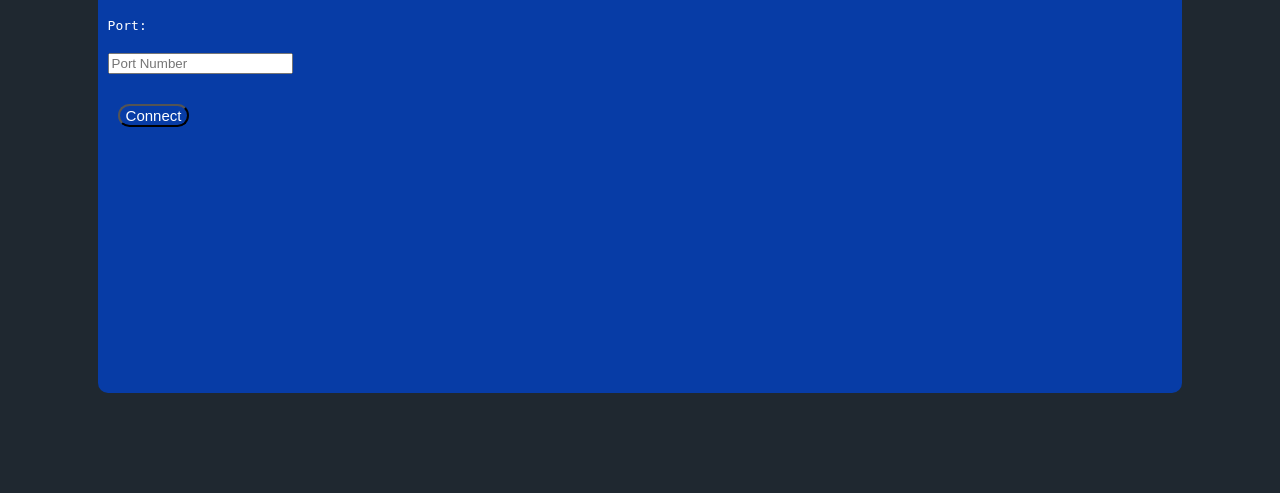
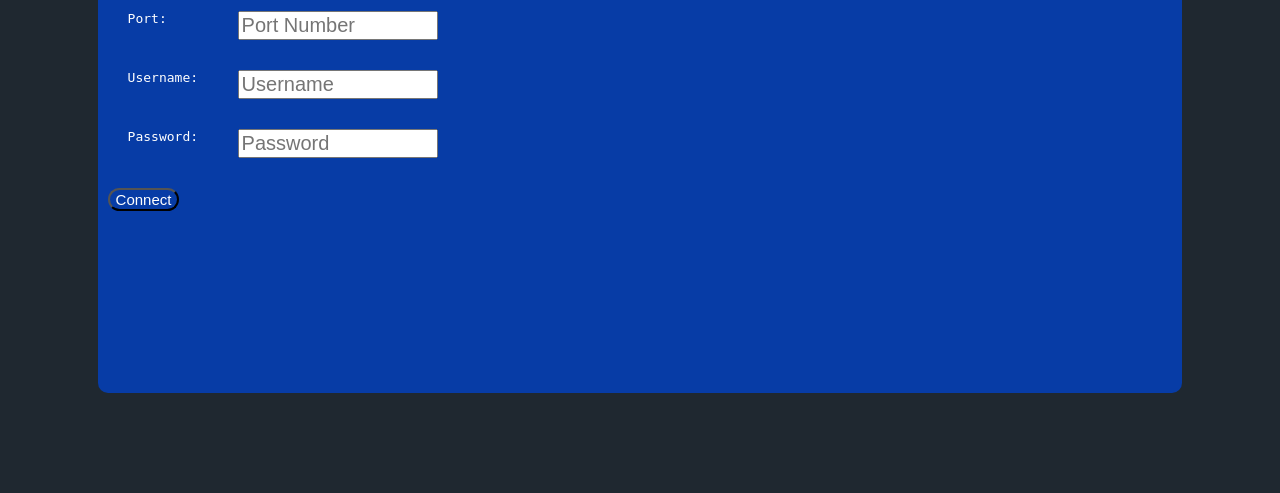
Before and after one commit to martis97/LANwhiz, a Django app: page /devices/add/ in a window 1280 px wide. Shown: the part 384-877 px from the top of the page. Run offline with Django 3.2, Linux system fonts and the light colour scheme.

Commit message:
Extend the UI and modify connect module

```diff
--- a/connect.py
+++ b/connect.py
@@ -17,8 +17,8 @@ class Connect(object):
         self,
         mgmt_ip,
         port,
-        username,
-        password,
+        username=None,
+        password=None,
         telnet=False
     ):
         """ Establishes a connection to a Cisco devices
--- a/web/lwapp/templates/add-device.html
+++ b/web/lwapp/templates/add-device.html
@@ -2,19 +2,65 @@
 
 {% block content %}
 
+<script type="text/javascript">
+
+function connect() {
+    var ip = document.getElementById("ip").value;
+    var port = document.getElementById("port").value;
+    var username = document.getElementById("username").value;
+    var password = document.getElementById("password").value;
+
+    if (!ip || !port) {
+        document.getElementById("responseField").innerHTML = "Target and Port required";
+        return
+    }
+    if (!username || !password) {
+        var url = `/devices/add/?host=${ip}&port=${port}`
+    } else {
+        var url = `/devices/add/?host=${ip}&port=${port}&username=${username}&password=${password}`
+}
+    // console.log(`/devices/add/?host=${ip}&port=${port}`)
+    window.location.href = url
+}
+
+</script>
 
 <h3>Add Device</h3>
 
-<p>Target:</p>
-<input id="ip" type="text" name="name" placeholder="IP or Domain Name" required></td>
+<div class="input-field">
+    <div class="input-label">
+        <label for="ip"> Target:</label>
+    </div>
+    <input id="ip" type="text" name="name" placeholder="IP or Domain Name" required>
+</div>
 
-<p>Port:</p>
-<input type="number" name="port" placeholder="Port Number" required>
+<div class="input-field">
+    <div class="input-label">
+        <label for="port">Port:</label>
+    </div>
+    <input id="port" type="number" name="port" placeholder="Port Number" required>
+</div>
 
-<form action="#connect" method="GET">
-    <button class="button1">
-        Connect
+<div class="input-field">
+    <div class="input-label">
+        <label for="username">Username:</label>
     </div>
-</form>
+    <input id="username" type="text" name="Username" placeholder="Username" required>
+</div>
+
+<div class="input-field">
+    <div class="input-label">
+        <label for="password">Password:</label>
+    </div>
+    <input id="password" type="password" name="Password" placeholder="Password" required>
+</div>
+
+<button onclick="connect();" class="button1">
+    Connect
+</button>
+
+<div id="responseField">
+
+</div>
 
 {% endblock content %}
--- a/web/lwapp/templates/styles.css
+++ b/web/lwapp/templates/styles.css
@@ -83,6 +83,21 @@ body {
     width: 50%;
 }
 
+.input-field {
+    display: block;
+}
+
+.input-label {
+    width: 100px;
+    float: left;
+}
+
+.input-field input {
+    width: 200px;
+    font-size: 20px;
+}
+
+
 .button1 {
     border-radius: 30px;
     background-color: transparent;
@@ -121,3 +136,10 @@ h4 {
     background: white;
     color: #073ca6;
 }
+
+#resposeField {
+    height: 100px;
+    font-size: 20px;
+    color: red;
+    font-style: oblique;
+}
--- a/web/lwapp/urls.py
+++ b/web/lwapp/urls.py
@@ -21,6 +21,6 @@ urlpatterns = [
     path('', views.index, name='LANwhiz - Home'),
     path('devices/', views.devices, name='LANwhiz - Devices'),
     path('devices/add/', views.add_device, name='LANwhiz - Add Device'),
-    path('devices/add#connect', views.connect_to_device),
+    path(r'devices/add/\?host=.+&port=[\d]+&username=.*&password=.*$', views.connect_to_device),
     path('admin', admin.site.urls)
 ]
--- a/web/lwapp/views.py
+++ b/web/lwapp/views.py
@@ -23,6 +23,10 @@ def devices(request):
     return render(request, 'devices.html', context=context)
 
 def add_device(request):
+    locals().update(request.GET)
+    print(locals())
+    # if request.GET.get("ip") and request.GET.get("port") \
+
 
     return render(request, 'add-device.html', context=context)
 
```
